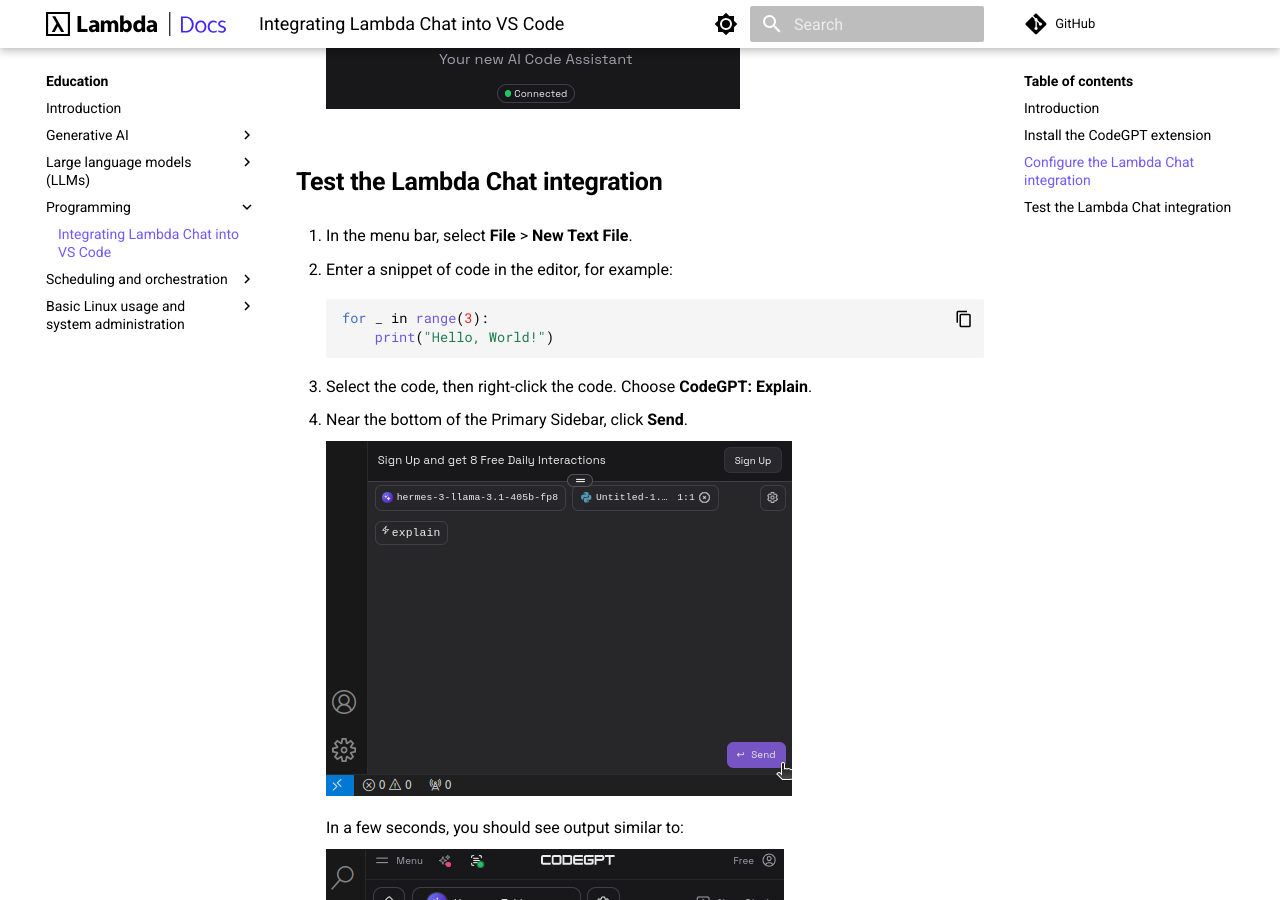
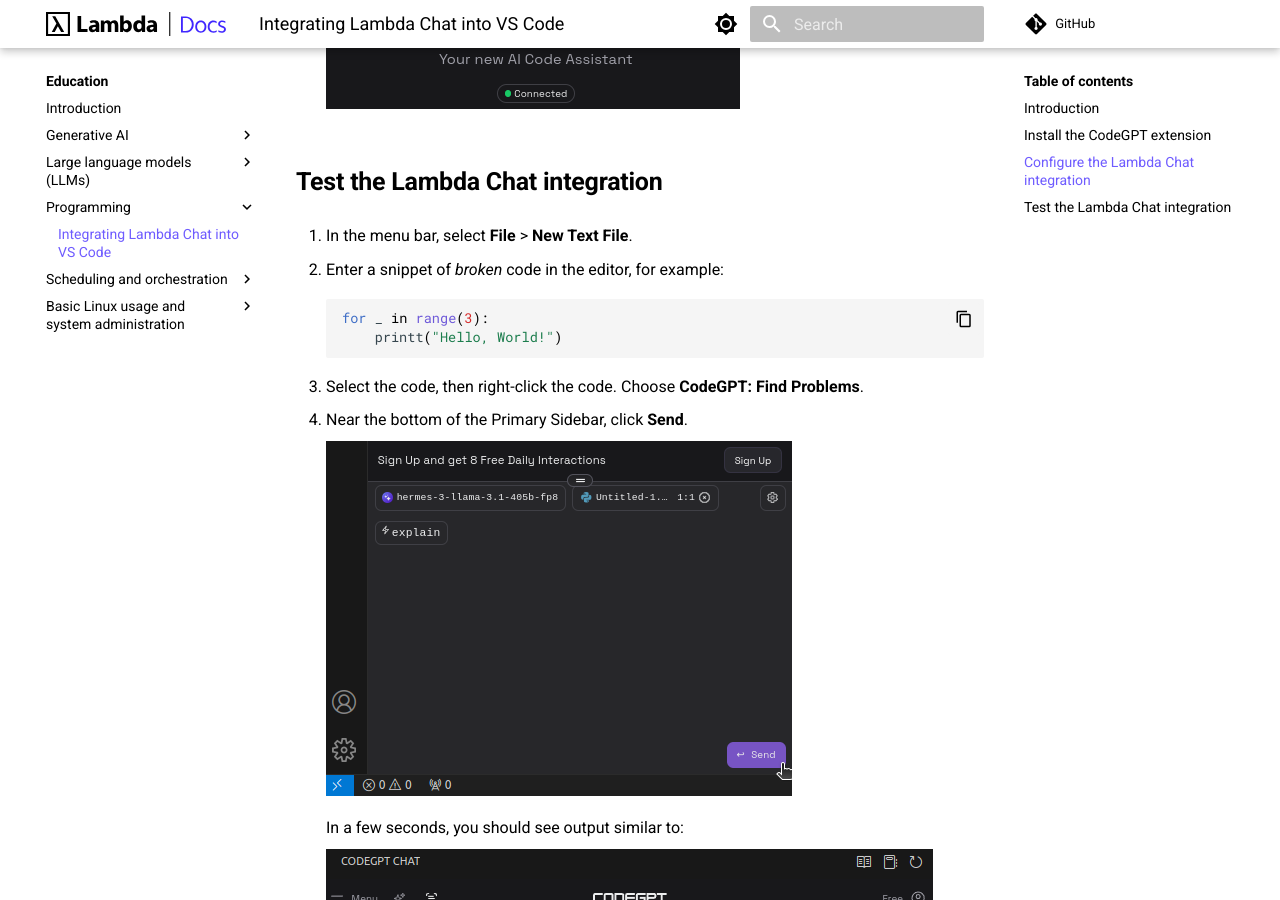
Before and after one commit to cbrownstein-lambda/lambda-docs-mkdocs, an MkDocs documentation site: the page built from docs/education/programming/vs-code-lambda-chat.md, in a window 1280 px wide and 900 px high, scrolled down 2180 px. Built offline with MkDocs 1.6.1 and Material for MkDocs 9.7.7, drawn with Linux system fonts in a browser that asks for light colours; a script that is not in the unit is left out; comment, search, counter and statistics services are not loaded.

Commit message:
Replace example

````diff
--- a/docs/education/programming/vs-code-lambda-chat.md
+++ b/docs/education/programming/vs-code-lambda-chat.md
@@ -73,18 +73,17 @@
 
 ## Test the Lambda Chat integration
 
-<!-- TODO: Replace with "find problems" example. -->
-
 1. In the menu bar, select **File** > **New Text File**.
 
-2. Enter a snippet of code in the editor, for example:
+2. Enter a snippet of _broken_ code in the editor, for example:
 
     ```python
     for _ in range(3):
-        print("Hello, World!")
+        printt("Hello, World!")
     ```
 
-3. Select the code, then right-click the code. Choose **CodeGPT: Explain**.
+3. Select the code, then right-click the code. Choose **CodeGPT: Find
+   Problems**.
 
 4. Near the bottom of the Primary Sidebar, click **Send**.
 
@@ -92,4 +91,4 @@
 
     In a few seconds, you should see output similar to:
 
-    ![CODEGPT output](../../assets/images/codegpt-output.png)
+    ![CODEGPT output](../../assets/images/codegpt-find-problems-output.png)
````
Also changed, not shown: docs/assets/images/codegpt-find-problems-output.png (added).
